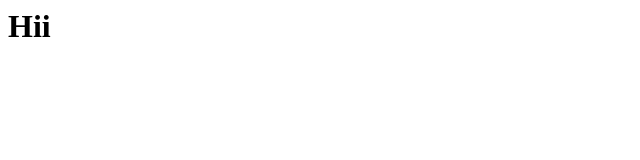
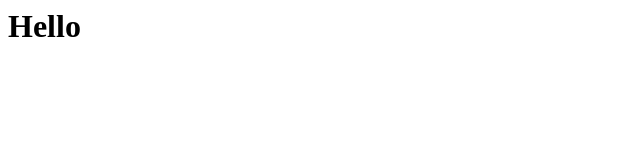
Before and after one commit to riyazu1505/inlustro, a plain HTML site: page index.html in a window 1280 px wide. Shown: the full height of the page, 0-640 px from the left. Drawn offline with Linux system fonts and the light colour scheme.

Commit message:
changed content to hello

```diff
--- a/index.html
+++ b/index.html
@@ -1,5 +1,5 @@
 <html>
   <body>
-    <h1> Hii </h1>
+    <h1> Hello </h1>
   </body>
 </html>
```
